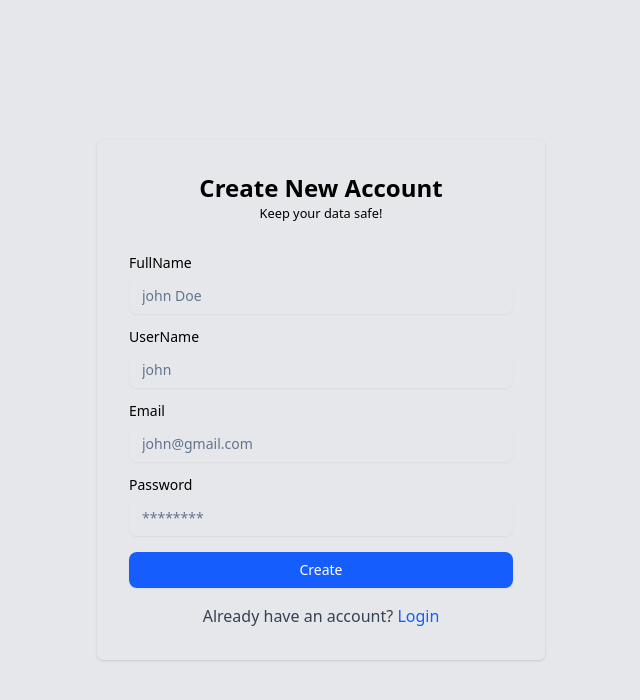
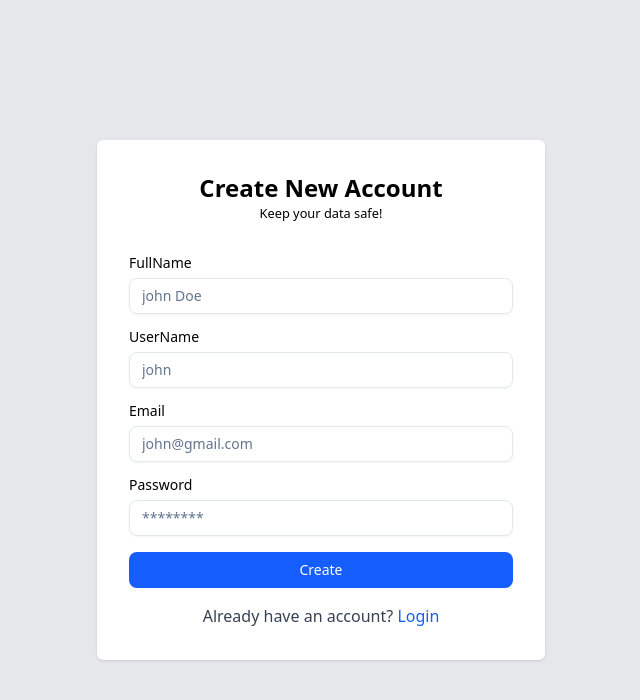
Before and after one commit to kRehman007/Taskify-Next-js-, a Next.js app: page /register in a window 1280 px wide. Shown: the top 700 px of the page, without its empty margins (319-959 px from the left). Built offline with nearby package versions, Linux system fonts and the light colour scheme.

Commit message:
Completely Finished

```diff
--- a/app/(public)/register/page.tsx
+++ b/app/(public)/register/page.tsx
@@ -69,7 +69,7 @@ const Signuppage = () => {
 
   return (
     <div className="flex justify-center min-h-screen items-center bg-gray-200 px-6">
-      <div className="max-w-md w-full  sm:mx-auto    text-black bg-gray-200  shadow-sm   rounded-sm  p-8">
+      <div className="max-w-md w-full  sm:mx-auto    text-black bg-white  shadow-sm   rounded-sm  p-8">
         <div className="flex flex-col items-center ">
           <span className="text-2xl font-bold">Create New Account</span>
           <small>Keep your data safe!</small>
```
